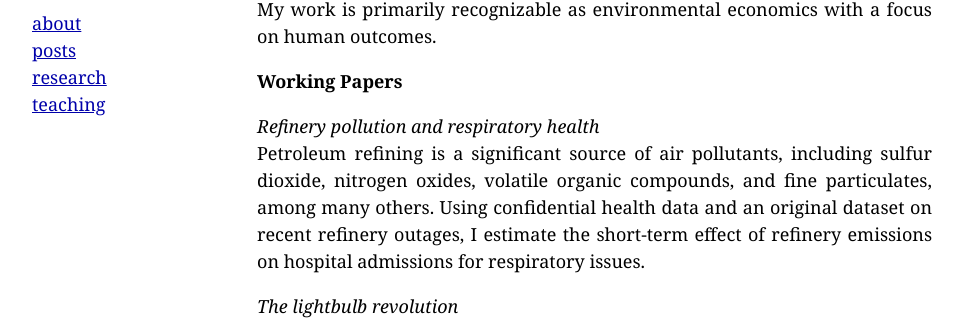
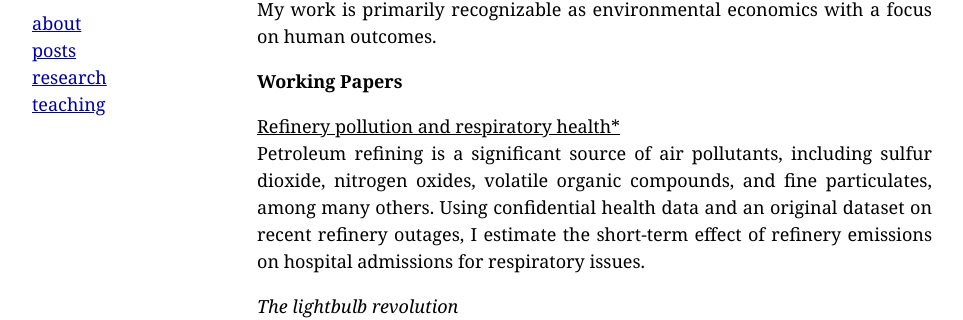
Before and after one commit to pbaylis/pbaylis.github.io, a Jekyll site: the page built from research.markdown, in a window 1280 px wide. Shown: the part 114-434 px from the top of the page, without its empty margins (158-1121 px from the left). Built offline with Jekyll 4.4.1, drawn with Linux system fonts in a browser that asks for light colours; Markdown is read by kramdown in place of the engine named in the settings.

```diff
--- a/research.markdown
+++ b/research.markdown
@@ -12,7 +12,7 @@ My work is primarily recognizable as environmental economics with a focus on hum
 
 **Working Papers**
 
-*Refinery pollution and respiratory health* <br>
+<u>Refinery pollution and respiratory health*</u> <br>
 Petroleum refining is a significant source of air pollutants, including sulfur dioxide, nitrogen oxides, volatile organic compounds, and fine particulates, among many others. Using confidential health data and an original dataset on recent refinery outages, I estimate the short-term effect of refinery emissions on hospital admissions for respiratory issues.
 
 *The lightbulb revolution* <br>
```
